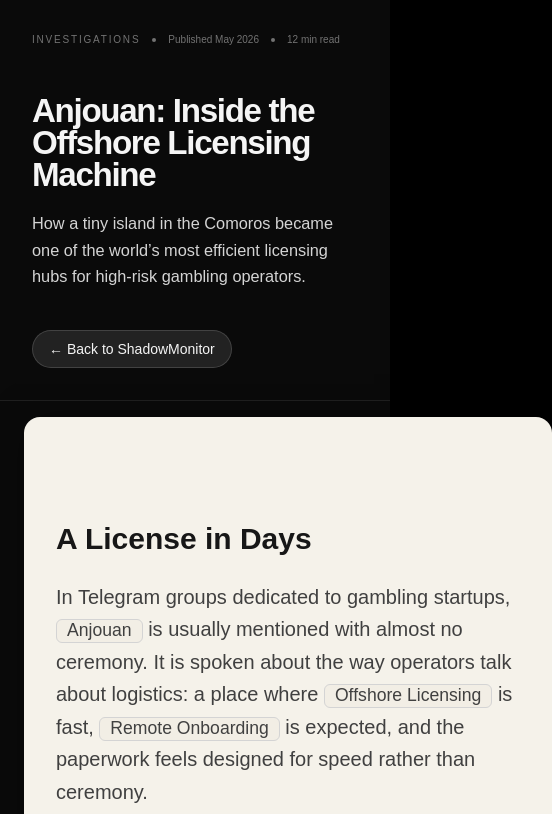
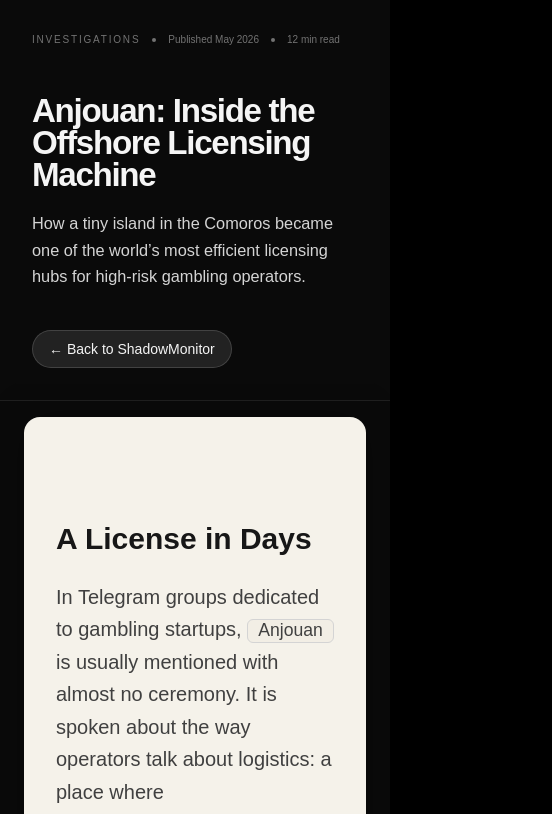
Before and after one commit to Skyball5/shadowmonitor, a Next.js app: page /investigations/anjouan in a window 390 px wide. Shown: the top 814 px of the page, 552 px wide, since content can reach past the window. Built offline with nearby package versions, Linux system fonts and the light colour scheme.

Commit message:
Fix mobile viewport and article hero 4

```diff
--- a/components/article/ArticleLayout.tsx
+++ b/components/article/ArticleLayout.tsx
@@ -223,7 +223,7 @@ export default function ArticleLayout({
 </section>
 
         {/* CONTENT */}
-        <div className="mx-auto grid max-w-7xl grid-cols-12 gap-12 px-6 pb-12 pt-4 lg:pb-16 lg:pt-6">
+        <div className="mx-auto px-6 pb-12 pt-4 lg:grid lg:max-w-7xl lg:grid-cols-12 lg:gap-12 lg:pb-16 lg:pt-6">
           {/* ARTICLE */}
           <main className="col-span-12 lg:col-span-8">
             <div className="max-w-3xl rounded-2xl bg-[#f5f2ea] px-8 py-10 text-neutral-900 shadow-[0_0_40px_rgba(0,0,0,0.28)] sm:px-12 sm:py-14 lg:px-16 lg:py-16">
```
